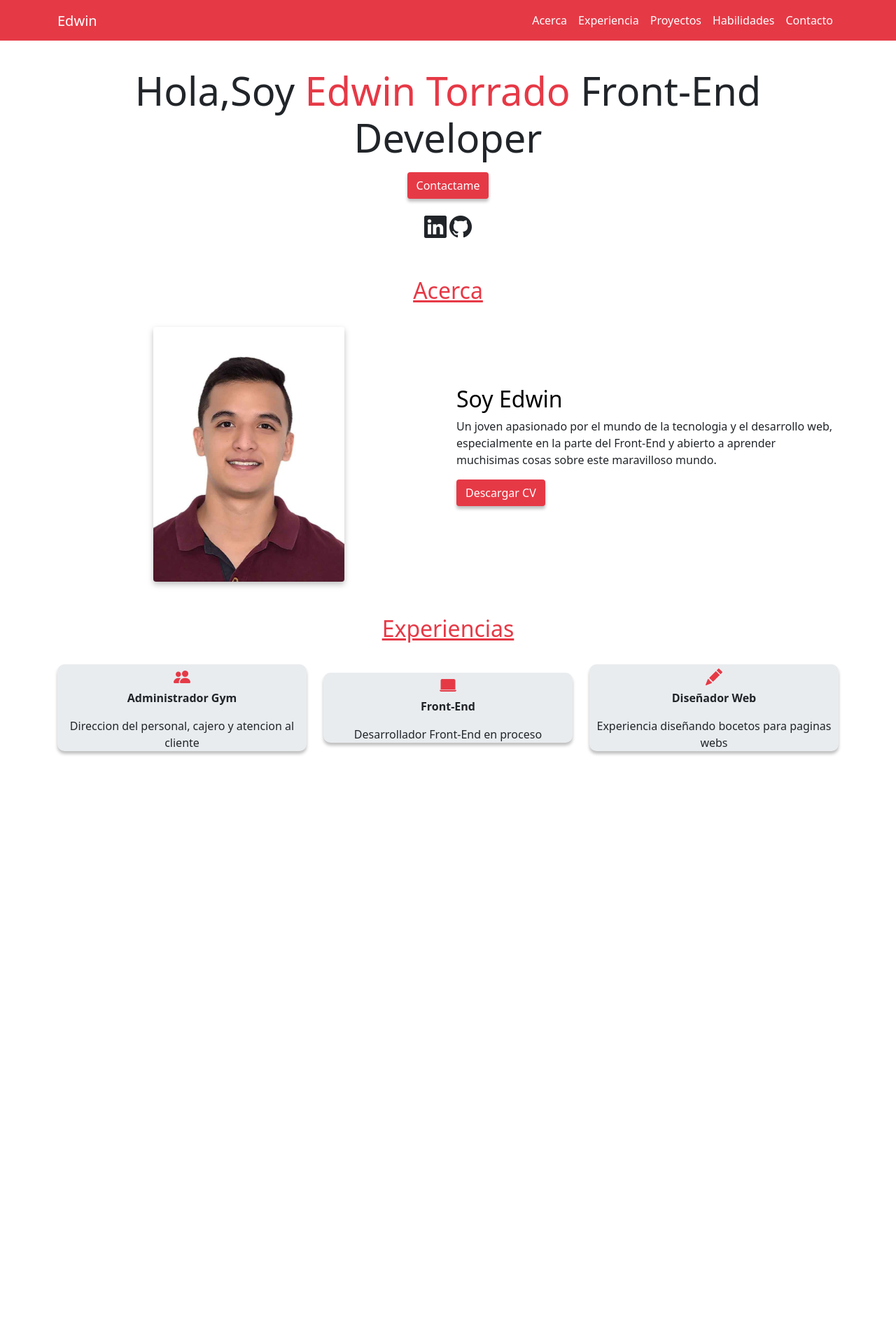
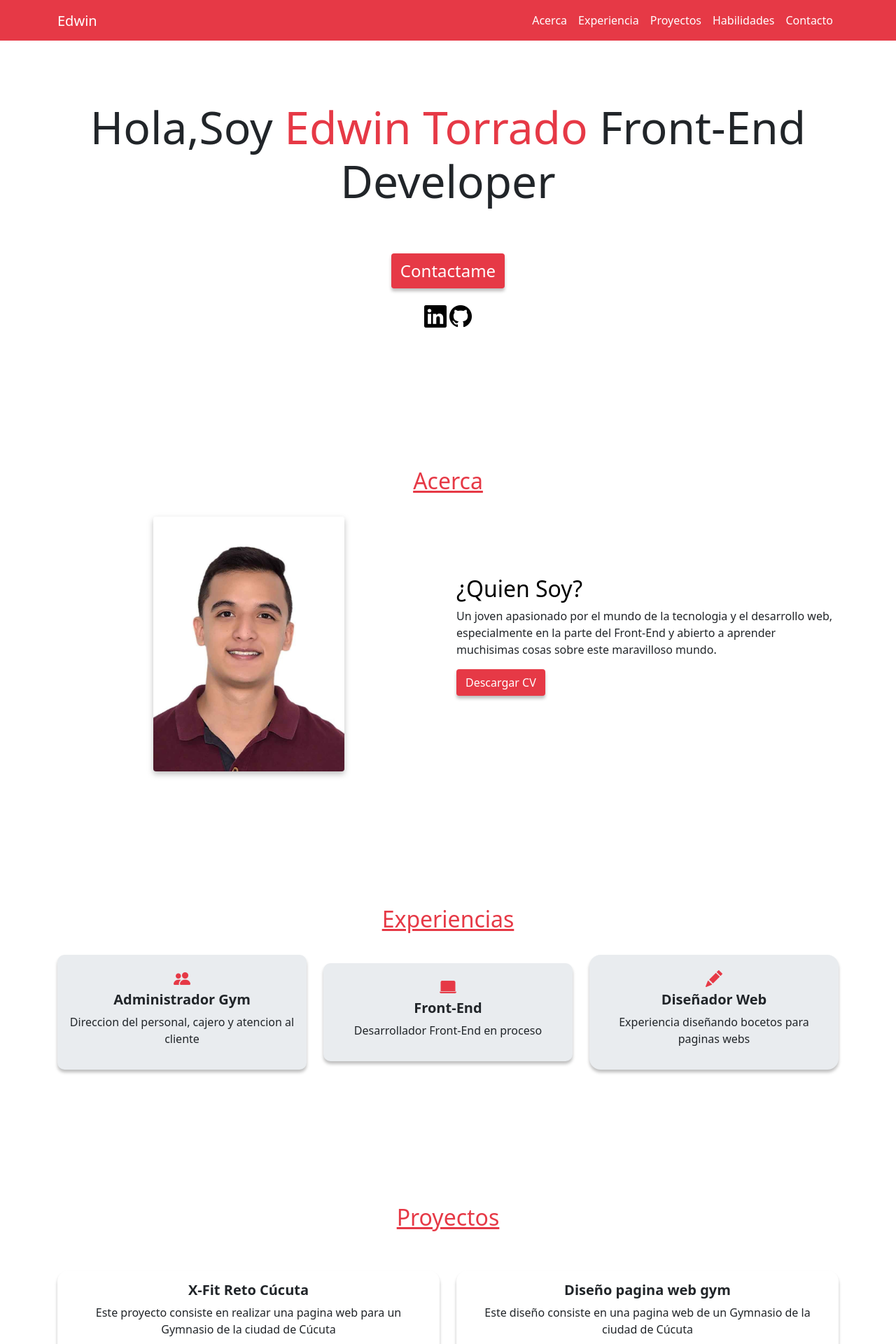
Before and after one commit to EdwinTorrado15/Portafolio, a PHP site: page / in a window 1280 px wide. Shown: the top 1920 px of the page at 70% size. Before the commit the page ends 1079 px from the top, so only its background shows below. Run offline with PHP 8.4, Linux system fonts and the light colour scheme; some libraries are stand-ins or nearby versions.

Commit message:
Actualizacion cambios, nuevas secciones

```diff
--- a/index.html
+++ b/index.html
@@ -57,10 +57,10 @@
     <!-- Fin barra navegacion -->
 
     <!-- Seccion Hola -->
-    <section class="container text-center mt-5 pt-5">
+    <section class="container text-center mt-5 py-5">
       <div class="row justify-content-center">
         <div class="col-xl-12">
-          <h1 class="encabezado">
+          <h1 class="encabezado py-5">
             Hola,Soy <span class="span-hola">Edwin Torrado</span> Front-End
             Developer
           </h1>
@@ -72,18 +72,19 @@
         </div>
 
         <div class="iconos mt-3">
-          <i class="bi bi-linkedin"></i>
-          <i class="bi bi-github"></i>
+          <a href="https://www.linkedin.com/in/edwintorrado15/" target="_blank" class="icono-link"><i class="bi bi-linkedin "></i></a>
+          <a href="https://github.com/EdwinTorrado15" target="_blank" class="icono-link"><i class="bi bi-github"></i></a>
+
         </div>
       </div>
     </section>
     <!-- Seccion Hola Final -->
 
     <!-- Seccion Acerca -->
-    <section class="container mt-5" id="acerca">
+    <section class="container mt-5 py-5" id="acerca">
       <div class="row justify-content-center align-items-center">
         <div class="col-xl-12">
-          <h2 class="text-center">Acerca</h2>
+          <h2 class="text-center pt-5">Acerca</h2>
         </div>
         <div class="col-xl-6">
           <div class="text-center">
@@ -96,12 +97,12 @@
 
         </div>
         <div class="col-xl-6">
-          <h2 class="titulo-acerca text-start">Soy Edwin</h2>
+          <h2 class="titulo-acerca text-start">¿Quien Soy?</h2>
           <p>
             Un joven apasionado por el mundo de la tecnologia y el desarrollo web, especialmente en la parte del Front-End y abierto a aprender muchisimas cosas sobre este maravilloso mundo.
           </p>
           <div class="mt-2">
-            <a class="btn contactame" id="#contacto"> Descargar CV </a>
+            <a class="btn acerca" id="#contacto"> Descargar CV </a>
           </div>
         </div>
       </div>
@@ -109,29 +110,29 @@
     <!-- Fin seccion Acerca -->
 
     <!-- Seccion Experiencias -->
-    <section class="container mt-5" id="experiencia">
+    <section class="container mt-5 py-5" id="experiencia">
       <div class="row justify-content-center align-items-center">
         <div class="col-xl-12">
-          <h2 class="text-center">Experiencias</h2>
+          <h2 class="text-center pt-5">Experiencias</h2>
         </div>
         <div class="col-xl-4">
-          <div class="admin-gym text-center mt-4">
+          <div class="admin-gym text-center mt-4 p-3">
             <i class="bi bi-people-fill "></i>
-            <p class="titulo">Administrador Gym</p>
+            <h5>Administrador Gym</h5>
             <p>Direccion del personal, cajero y atencion al cliente</p>
           </div>
         </div>
         <div class="col-xl-4">
-          <div class="front-end text-center mt-4">
+          <div class="front-end text-center mt-4 p-3">
             <i class="bi bi-laptop-fill"></i>
-            <p class="titulo">Front-End</p>
+            <h5>Front-End</h5>
             <p>Desarrollador Front-End en proceso</p>
         </div>
       </div>
         <div class="col-xl-4">
-          <div class="web-designer text-center mt-4">
+          <div class="web-designer text-center mt-4 p-3">
             <i class="bi bi-pencil-fill"></i>
-            <p class="titulo">Diseñador Web</p>
+            <h5>Diseñador Web</h5>
             <p>Experiencia diseñando bocetos para paginas webs</p>
           </div>
         </div>
@@ -141,12 +142,80 @@
     <!-- Fin seccion Experiencias -->
 
     <!-- Seccion proyectos -->
+    <section class="container mt-5 py-5" id="proyecto">
+      <div class="row text-center">
+        <div class="col-xl-12">
+          <h2 class="text-center pt-5">Proyectos</h2>
+        </div>
+        <div class="col-xl-6">
+          <div class="proyecto mt-5 p-3">
+            <h5>X-Fit Reto Cúcuta</h5>
+            <p>
+              Este proyecto consiste en realizar una pagina web para un Gymnasio de la ciudad de Cúcuta
+            </p>
+            <button class="btn disabled">
+              <i class="bi bi-tools"></i>
+              En desarrollo
+            </button>
+          </div>
+        </div>
+        <div class="col-xl-6">
+          <div class="proyecto mt-5 p-3">
+            <h5>Diseño pagina web gym</h5>
+            <p>Este diseño consiste en una pagina web de un Gymnasio de la ciudad de Cúcuta</p>
+            <button class="btn">
+              Ir al diseño
+            </button>
+          </div>
+        </div>
+      </div>
+    </section>
     <!-- Fin Seccion proyectos -->
 
     <!-- Seccion habilidades -->
+    <section class="container mt-5 py-5" id="habilidad">
+      <div class="row">
+        <div class="col-xl-12">
+          <h2 class="text-center pt-5">Habilidades</h2>
+        </div>
+        <div class="col-xl-6">
+          <div class="front-end text-center mt-5 p-3">
+            <h5 class="titulo">Front-End</h5>
+            <div class="row align-items-center">
+              <div class="col-xl-6">
+                <p><i class="bi bi-caret-right-fill"></i>HTML5</p>
+                <p><i class="bi bi-caret-right-fill"></i>CSS3</p>
+                <p><i class="bi bi-caret-right-fill"></i>Bootstrap</p>
+              </div>
+              <div class="col-xl-6">
+                  <p><i class="bi bi-caret-right-fill"></i>JavaScript</p>
+                  <p><i class="bi bi-caret-right-fill"></i>Saas</p>
+              </div>
+            </div>
+          </div>
+        </div>
+        <div class="col-xl-6">
+          <div class="web-designer text-center mt-5 p-3" >
+            <h5 class="titulo">Diseñador Web</h5>
+            <div class="row align-items-center">
+              <div class="col-xl-12">
+                <p><i class="bi bi-caret-right-fill"></i>Figma</p>
+              </div>
+            </div>
+          </div>
+        </div>
+      </div>
+    </section>
     <!-- Fin seccion habilidades -->
 
     <!-- Seccion contactame -->
+    <section class="container mt-5 py-5" id="contacto">
+      <div class="row text-center">
+        <div>
+          <h2>Contactame</h2>
+        </div>
+      </div>
+    </section>
     <!-- Fin seccion contactame -->
 
     <script src="/bootstrap/dist/js/bootstrap.min.js"></script>
--- a/sass/colores/colores.scss
+++ b/sass/colores/colores.scss
@@ -4,4 +4,6 @@ $color-navbar: #E63946;
 $color-boton: #E63946;
 $boton-hover: #ba181b;
 $color-secciones: #E63946;
-$color-iconos: #E63946 ;
+$color-iconos: #E63946;
+$color-icono: #000;
+$color-icono-hover: #252422 ;
--- a/sass/estilos.scss
+++ b/sass/estilos.scss
@@ -18,16 +18,23 @@ color: $color-menu-hover;
 color: #E63946;
 }
 .encabezado{
-    font-size: 3.5rem;
+    font-size: 4rem;
 }
 
 //Iconos
-.bi-linkedin{
+.icono-link{
+    color: $color-icono;
+    .bi-linkedin{
     font-size: 2rem;
+    }
+    .bi-github{
+    font-size: 2rem;
+    }
 }
-.bi-github{
-    font-size: 2rem;
+.icono-link:hover{
+    color: $color-icono-hover;
 }
+
 //boton
 .btn{
     background: $color-boton;
@@ -38,6 +45,7 @@ color: #E63946;
 }
 .contactame{
     color: $color-menu;
+    font-size: 1.5rem;
 }
 .contactame:hover{
  color: $color-menu;
@@ -56,6 +64,12 @@ h2{
 .imagen{
     filter: drop-shadow(0px 4px 4px rgba(0, 0, 0, 0.25));
 }
+.acerca{
+    color: $color-menu;
+}
+.acerca:hover{
+    color: $color-menu;
+   }
 //Fin Seccion Acerca
 
 // Seccion Experiencia
@@ -67,7 +81,7 @@ h2{
         font-size: 1.5rem;
         color: $color-iconos;
     }
-    .titulo{
+    h5{
         font-weight: bold;
     }
 
@@ -80,20 +94,45 @@ h2{
         font-size: 1.5rem;
         color: $color-iconos;
     }
-    .titulo{
+    h5{
         font-weight: bold;
     }
 }
 .web-designer{
     background: #E9ECEF;
     box-shadow: 0px 4px 4px rgba(0, 0, 0, 0.25);
-    border-radius: 10px;
+    border-radius: 1rem;
     .bi-pencil-fill{
         font-size: 1.5rem;
         color: $color-iconos;
     }
-    .titulo{
+    h5{
         font-weight: bold;
     }
 }
 // Fin Seccion experiencia
+
+//Seccion proyectos
+.proyecto{
+    box-shadow: 0px 4px 4px rgba(0, 0, 0, 0.25);
+    border-radius: 1rem;
+    h5{
+        font-weight: bold;
+    }
+    .btn{
+        color: $color-menu;
+    }
+
+}
+//Fin seccion proyectos
+
+//Seccion habilidades
+.titulo{
+    color: $color-secciones;
+    text-decoration: underline;
+
+}
+.bi-caret-right-fill{
+        color: $color-iconos;
+    }
+//Fin seccion habilidades
```
Also changed, not shown: css/estilos.css, 1 other file.
